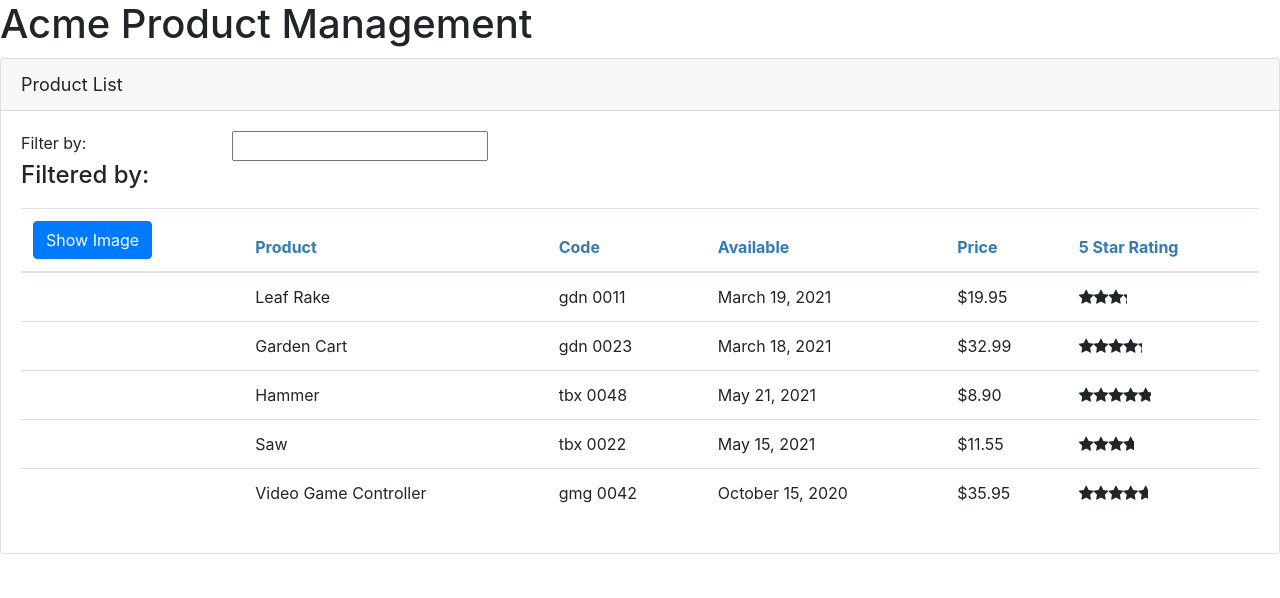
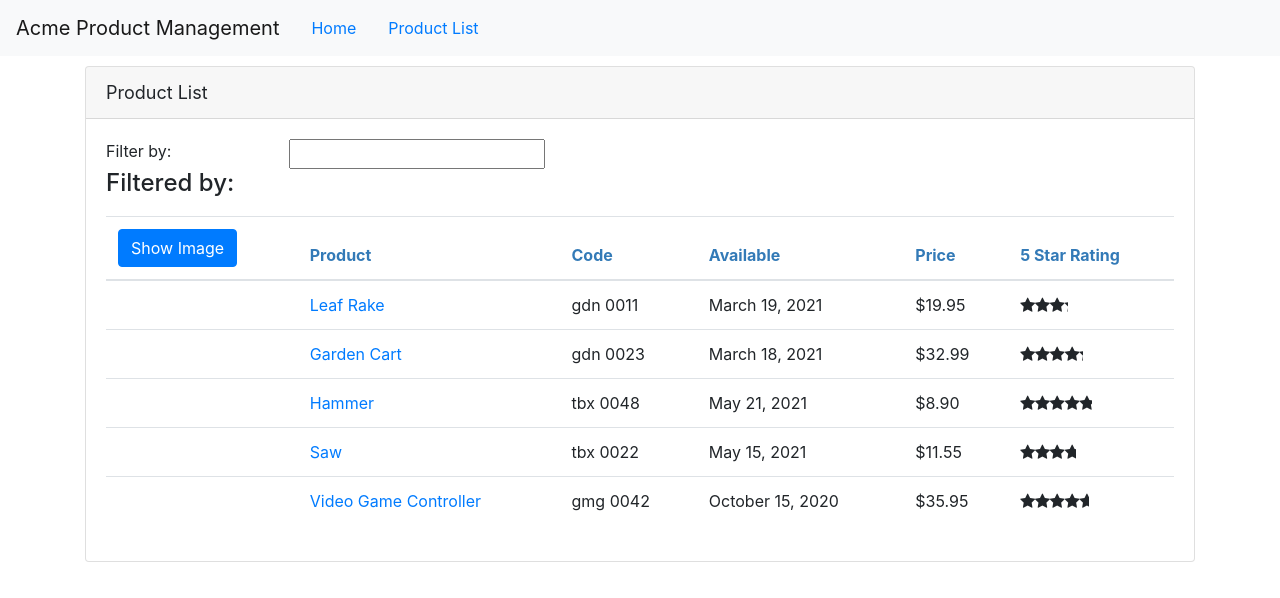
Before and after one commit to hegnemurd/pluralsight-angular, an Angular app in the folder beginner/angular-getting-started-by-deborah-kurata/APM/: page /products in a window 1280 px wide. Shown: the top 598 px of the page. Built offline with nearby package versions, Linux system fonts and the light colour scheme.

Commit message:
Navigation and Routing Additional Techniques

```diff
--- a/beginner/angular-getting-started-by-deborah-kurata/APM/src/app/app.component.ts
+++ b/beginner/angular-getting-started-by-deborah-kurata/APM/src/app/app.component.ts
@@ -2,10 +2,18 @@
 
 @Component({
   selector: 'pm-root',
-  template: `<div>
-    <h1>{{ pageTitle }}</h1>
-    <pm-products></pm-products>
-  </div>`,
+  template: `
+    <nav class="navbar navbar-expand navbar-light bg-light">
+      <a class="navbar-brand">{{ pageTitle }}</a>
+      <ul class="nav nav-pills">
+        <li><a class="nav-link" routerLink="/welcome">Home</a></li>
+        <li><a class="nav-link" routerLink="/products">Product List</a></li>
+      </ul>
+    </nav>
+    <div class="container">
+      <router-outlet></router-outlet>
+    </div>
+  `,
 })
 export class AppComponent {
   pageTitle: string = 'Acme Product Management';
--- a/beginner/angular-getting-started-by-deborah-kurata/APM/src/app/app.module.ts
+++ b/beginner/angular-getting-started-by-deborah-kurata/APM/src/app/app.module.ts
@@ -8,16 +8,35 @@
 import { ConvertToSpacesPipe } from './shared/convert-to-spaces.pipe';
 import { StarComponent } from './shared/star.component';
 import { ProductDetailComponent } from './products/product-detail.component';
+import { WelcomeComponent } from './home/welcome.component';
+import { RouterModule } from '@angular/router';
+import { ProductDetailGuard } from './products/product-detail.guard';
 
 @NgModule({
   declarations: [
     AppComponent,
+    WelcomeComponent,
     ProductListComponent,
     ConvertToSpacesPipe,
     StarComponent,
     ProductDetailComponent,
   ],
-  imports: [BrowserModule, FormsModule, HttpClientModule],
+  imports: [
+    BrowserModule,
+    FormsModule,
+    HttpClientModule,
+    RouterModule.forRoot([
+      { path: 'products', component: ProductListComponent },
+      {
+        path: 'products/:id',
+        canActivate: [ProductDetailGuard],
+        component: ProductDetailComponent,
+      },
+      { path: 'welcome', component: WelcomeComponent },
+      { path: '', redirectTo: 'welcome', pathMatch: 'full' },
+      { path: '**', redirectTo: 'welcome', pathMatch: 'full' },
+    ]),
+  ],
   bootstrap: [AppComponent],
 })
 export class AppModule {}
--- a/beginner/angular-getting-started-by-deborah-kurata/APM/src/app/products/product-detail.component.html
+++ b/beginner/angular-getting-started-by-deborah-kurata/APM/src/app/products/product-detail.component.html
@@ -1,5 +1,5 @@
 <div class="card">
   <div class="card-header">
-    {{ pageTitle }}
+    {{ pageTitle + ": " + product?.productName }}
   </div>
 </div>
--- a/beginner/angular-getting-started-by-deborah-kurata/APM/src/app/products/product-detail.component.ts
+++ b/beginner/angular-getting-started-by-deborah-kurata/APM/src/app/products/product-detail.component.ts
@@ -1,15 +1,33 @@
 import { Component, OnInit } from '@angular/core';
+import { ActivatedRoute, Router } from '@angular/router';
+import { IProduct } from './product';
 
 @Component({
-  selector: 'pm-product-detail',
   templateUrl: './product-detail.component.html',
-  styleUrls: ['./product-detail.component.css']
+  styleUrls: ['./product-detail.component.css'],
 })
 export class ProductDetailComponent implements OnInit {
+  pageTitle: string = 'Product Detail';
+  product: IProduct | undefined;
 
-  constructor() { }
+  constructor(private route: ActivatedRoute, private router: Router) {}
 
   ngOnInit(): void {
+    const id = Number(this.route.snapshot.paramMap.get('id'));
+    this.pageTitle += `: ${id}`;
+    this.product = {
+      productId: id,
+      productName: 'Leaf Rake',
+      productCode: 'GDN-0011',
+      releaseDate: 'March 19, 2021',
+      description: 'Leaf rake with 48-inch wooden handle.',
+      price: 19.95,
+      starRating: 3.2,
+      imageUrl: 'assets/images/leaf_rake.png',
+    };
   }
 
+  onBack(): void {
+    this.router.navigate(['/products']);
+  }
 }
--- /dev/null
+++ b/beginner/angular-getting-started-by-deborah-kurata/APM/src/app/products/product-detail.guard.ts
@@ -0,0 +1,33 @@
+import { Injectable } from '@angular/core';
+import {
+  CanActivate,
+  ActivatedRouteSnapshot,
+  RouterStateSnapshot,
+  UrlTree,
+  Router,
+} from '@angular/router';
+import { Observable } from 'rxjs';
+
+@Injectable({
+  providedIn: 'root',
+})
+export class ProductDetailGuard implements CanActivate {
+  constructor(private router: Router) {}
+
+  canActivate(
+    route: ActivatedRouteSnapshot,
+    state: RouterStateSnapshot
+  ):
+    | Observable<boolean | UrlTree>
+    | Promise<boolean | UrlTree>
+    | boolean
+    | UrlTree {
+    const id = Number(route.paramMap.get('id'));
+    if (isNaN(id) || id < 1) {
+      alert('Invalid product id');
+      this.router.navigate(['/products']);
+      return false;
+    }
+    return true;
+  }
+}
--- a/beginner/angular-getting-started-by-deborah-kurata/APM/src/app/products/product-list.component.html
+++ b/beginner/angular-getting-started-by-deborah-kurata/APM/src/app/products/product-list.component.html
@@ -41,7 +41,11 @@
                 [style.margin.px]="imageMargin"
               />
             </td>
-            <td>{{ product.productName }}</td>
+            <td>
+              <a [routerLink]="['/products', product.productId]">
+                {{ product.productName }}
+              </a>
+            </td>
             <td>
               {{ product.productCode | lowercase | convertToSpaces: "-" }}
             </td>
--- a/beginner/angular-getting-started-by-deborah-kurata/APM/src/app/shared/star.component.html
+++ b/beginner/angular-getting-started-by-deborah-kurata/APM/src/app/shared/star.component.html
@@ -5,7 +5,7 @@
   (click)="onClick()"
 >
   <div style="width: 75px">
-    <span class="fa fa-star"></span>
+    <span class="fa fa-star" ></span>
     <span class="fa fa-star"></span>
     <span class="fa fa-star"></span>
     <span class="fa fa-star"></span>
--- a/beginner/angular-getting-started-by-deborah-kurata/APM/src/styles.css
+++ b/beginner/angular-getting-started-by-deborah-kurata/APM/src/styles.css
@@ -1,6 +1,6 @@
 /* You can add global styles to this file, and also import other style files */
 @import "~bootstrap/dist/css/bootstrap.min.css";
-@import "~font-awesome/css/font-awesome.min.css";
+@import "font-awesome/css/font-awesome.min.css";
 
 div.card-header {
   font-size: large;
```
Also changed, not shown: 1 other file (tests, documents, lock files or other folders).
